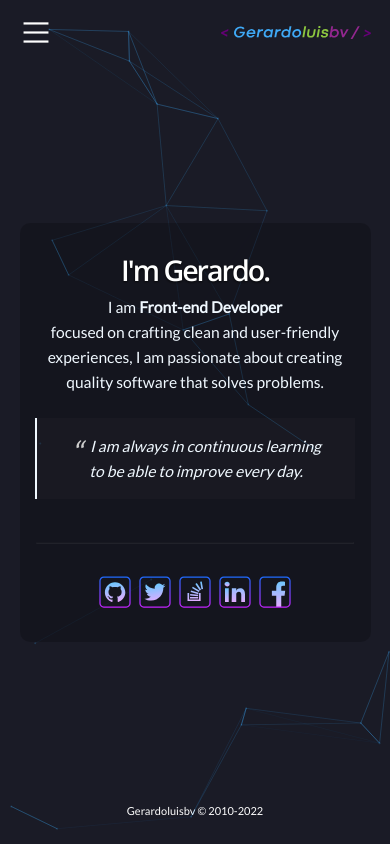
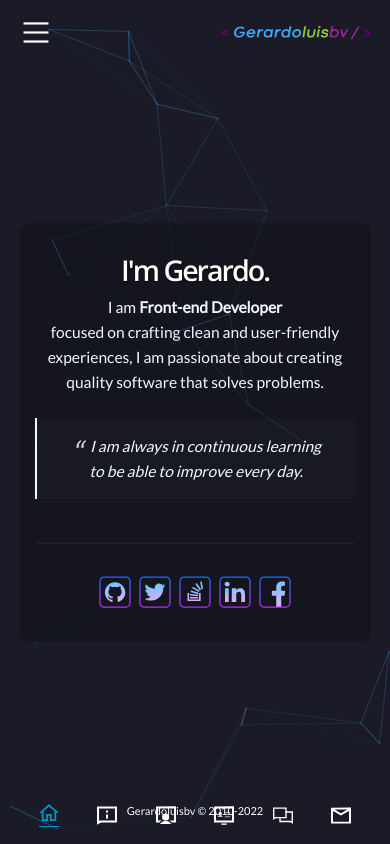
Before and after one commit to gerardoluisbv/portafolio-glbv, a React (Create React App) app: page / in a window 390 px wide. Built offline with nearby package versions, Linux system fonts and the light colour scheme; a web font is replaced by a local one.

Commit message:
iconos svg para los links menu interacivo responsive

```diff
--- /dev/null
+++ b/src/components/ui/BottomNavigation.js
@@ -0,0 +1,155 @@
+import React from 'react'
+
+
+
+import {  NavLink  } from "react-router-dom";
+
+import styled from 'styled-components';
+import IconHomeSvg from '../../icons/IconHomeSvg';
+import IconAbout from '../../icons/IconAbout';
+import IconResume from '../../icons/IconResume';
+import IconWorks from '../../icons/IconWorks';
+import IconTestimonials from '../../icons/IconTestimonials';
+import IconContact from '../../icons/IconContact';
+
+
+
+
+const StyledLink = styled(NavLink)`
+
+svg {
+    fill:#FFF;
+
+  }
+
+    width:20px;
+    display:flex;
+    justify-content:center;
+
+  &.active {
+    color: #0093d3;
+
+
+
+    svg {
+        fill:#0093d3;
+        padding-bottom:5px;
+        border-bottom: 1px solid #0093d3;
+
+      }
+  }
+
+
+
+
+
+`;
+
+const Main = styled.div`
+    position:absolute;
+    display: flex;
+    flex-direction: row;
+    justify-content: center;
+    width: 100%;
+    bottom: 2%;
+    z-index:2;
+
+
+`;
+
+const Content = styled.div`
+
+    display: flex;
+    flex-direction: row;
+    justify-content: flex-end;
+    width: 90%;
+
+
+
+`;
+
+const NavBottom = styled.div`
+
+    display: flex;
+    flex-direction: row;
+    justify-content: space-around;
+    width: 100%;
+
+
+
+    @media (min-width: 990px) and (max-width: 1600px) {
+        flex-direction: column;
+        justify-content: flex-end;
+        align-items:end;
+
+    }
+
+
+
+
+`;
+
+
+
+const BottomNavigation = () => {
+  return (
+    <Main>
+        <Content>
+
+            <NavBottom>
+                <StyledLink to="/" >
+
+                    <IconHomeSvg color= { '#FFF' } />
+
+                </StyledLink>
+
+
+                    <StyledLink to="/about" >
+                        <IconAbout />
+                    </StyledLink>
+
+
+                    <StyledLink
+
+                        to="/works"
+                    >
+
+                       <IconWorks />
+
+                    </StyledLink>
+
+
+                    <StyledLink
+
+                        to="/resume"
+                    >
+                      <IconResume />
+                    </StyledLink>
+
+
+                    <StyledLink
+
+                        to="/testimonials"
+                    >
+                       <IconTestimonials/>
+                    </StyledLink>
+
+
+                    <StyledLink
+
+                        to="/contact"
+                    >
+                       <IconContact/>
+                    </StyledLink>
+
+
+
+                </NavBottom>
+
+        </Content>
+
+    </Main>
+  )
+}
+
+export default BottomNavigation;
--- a/src/components/ui/Navbar.css
+++ b/src/components/ui/Navbar.css
@@ -8,8 +8,7 @@
     justify-content: center;
     align-items: center;
     transform: translateZ(0);
-    z-index: 900;
-
+    z-index: 902;
 
   }
 
@@ -28,6 +27,7 @@
   /* el menu entero que se despliega cuando haces click en el menu hamburguesa */
 
   .nav-menu {
+    position: relative;
     box-shadow: 6px 0 15px rgb(0 0 0 / 20%);
 
     left: -100%;
@@ -37,19 +37,22 @@
 
     width: 100%;
     height: 100%;
-    position: fixed;
+
     top: 0;
     bottom: 0;
-    z-index: 820;
+
     overflow-y: auto;
     background-color: #1a1b26;
     transition: 0.25s ease-out;
     color: aliceblue;
+    z-index: 903;
   }
 
   .nav-menu.active {
+
     left: 0;
     transition: 500ms;
+
   }
 
   /* cada icono del menu que se despliega */
--- /dev/null
+++ b/src/icons/IconAbout.js
@@ -0,0 +1,9 @@
+import React from 'react'
+
+const IconAbout = () => {
+  return (
+    <svg id="Capa_7" data-name="Capa 7" xmlns="http://www.w3.org/2000/svg" viewBox="0 0 14.74 13.46"><path d="M39.36,24.74H37.89l-13.26.05h0V38.2l2.94-1.68H39.36V24.74ZM37.89,35.05H27l-.86.45V26.21H37.89Zm-5.15-7.37v1.47H31.26V27.68Zm0,2.95v2.94H31.26V30.63Z" transform="translate(-24.63 -24.74)"/></svg>
+  )
+}
+
+export default IconAbout
--- /dev/null
+++ b/src/icons/IconContact.jsx
@@ -0,0 +1,9 @@
+import React from 'react'
+
+const IconContact = () => {
+  return (
+    <svg xmlns="http://www.w3.org/2000/svg" viewBox="0 0 14.74 11.79"><g id="Capa_15" data-name="Capa 15"><path d="M34.26,27.64,21,27.7V39.43H35.73V27.64Zm-1.2,1.48-4.69,2.72-4.7-2.72ZM34.26,38H22.47V30.14l5.88,3.4h0l5.89-3.4Z" transform="translate(-20.99 -27.64)"/></g></svg>
+  )
+}
+
+export default IconContact
--- /dev/null
+++ b/src/icons/IconHomeSvg.js
@@ -0,0 +1,9 @@
+import React from 'react'
+
+const IconHomeSvg = ( { color = '#FFF' } ) => {
+  return (
+    <svg id="Capa_9" data-name="Capa 9" xmlns="http://www.w3.org/2000/svg" viewBox="0 0 23 19.76"><path d="M32,20.7,20.49,31.06h3.14v9.41H31V34.19H33v6.28h7.32V31.06H43.5Zm6.28,17.67H35.13V32.1H28.86v6.27H25.72v-9.2L32,23.53l6.28,5.64Z" transform="translate(-20.49 -20.7)"/></svg>
+  )
+}
+
+export default IconHomeSvg
--- /dev/null
+++ b/src/icons/IconResume.js
@@ -0,0 +1,9 @@
+import React from 'react'
+
+const IconResume = () => {
+  return (
+    <svg xmlns="http://www.w3.org/2000/svg" viewBox="0 0 14.74 13.54"><g id="Capa_10" data-name="Capa 10"><circle cx="4.63" cy="5.31" r="1.22" strokeLinecap="round" strokeMiterlimit="10" strokeWidth="0.5"/><path d="M23.7,36.74a1.28,1.28,0,0,1,.14-.21,2.21,2.21,0,0,1,3.57,0,1.28,1.28,0,0,1,.14.21" transform="translate(-20.99 -29.04)" strokeLinecap="round" strokeMiterlimit="10" strokeWidth="0.5"/><rect x="8.01" y="7.47" width="4.03" height="0.48"/><rect x="5.36" y="12.58" width="4.03" height="0.96"/><rect x="8.01" y="5.78" width="4.03" height="0.48"/><rect x="8.01" y="4.09" width="4.03" height="0.48"/><path d="M21,40.82H35.73V29H34.26L21,29.09h0m1.48,1.42H34.26v8.84H22.47" transform="translate(-20.99 -29.04)"/></g></svg>
+    )
+}
+
+export default IconResume
--- /dev/null
+++ b/src/icons/IconTestimonials.jsx
@@ -0,0 +1,9 @@
+import React from 'react'
+
+const IconTestimonials = () => {
+  return (
+    <svg xmlns="http://www.w3.org/2000/svg" viewBox="0 0 21.57 17.57"><g id="Capa_13" data-name="Capa 13"><path d="M34.26,28.2,21,28.25V41.66l3-1.68H35.73V28.2Zm0,10.31H23.33l-.86.45V29.67H34.26Z" transform="translate(-20.99 -28.2)"/><path d="M42.55,32.36l-6.82,0H34.26v1.46h6.81v9.29l-.86-.46H29.29v-4.1H27.82v5.58H39.61l3,1.68Z" transform="translate(-20.99 -28.2)"/></g></svg>
+  )
+}
+
+export default IconTestimonials
--- /dev/null
+++ b/src/icons/IconWorks.js
@@ -0,0 +1,9 @@
+import React from 'react'
+
+const IconWorks = () => {
+  return (
+    <svg xmlns="http://www.w3.org/2000/svg" viewBox="0 0 14.74 13.52"><g id="Capa_11" data-name="Capa 11"><circle cx="7.1" cy="7.82" r="2.65"  strokeLinecap="round" strokeMiterlimit="10"/><path d="M23.91,42.06a3.38,3.38,0,0,1,.3-.47,4.82,4.82,0,0,1,7.77,0,3.38,3.38,0,0,1,.3.47" transform="translate(-20.99 -29.04)" strokeLinecap="round" strokeMiterlimit="10"/><path d="M34.26,29,21,29.09V40.82h2.52a5.55,5.55,0,0,1,1.82-1.47H22.47V30.51H34.26v8.84H30.78a5.69,5.69,0,0,1,1.83,1.47h3.12V29Z" transform="translate(-20.99 -29.04)"/></g></svg>
+  )
+}
+
+export default IconWorks
--- a/src/routers/AppRoutes.js
+++ b/src/routers/AppRoutes.js
@@ -11,6 +11,7 @@
 import Resume from '../components/Resume';
 import Testimonials from '../components/Testimonials';
 import Contact from '../components/Contact';
+import BottomNavigation from '../components/ui/BottomNavigation';
 
 
 
@@ -20,7 +21,7 @@
          <BrowserRouter>
 
             <Navbar />
-
+            <BottomNavigation />
                     <Routes>
                         <Route  path="about" element={<About />}/>
                         <Route  path="works" element={<Works />}/>
@@ -28,9 +29,10 @@
                         <Route  path="testimonials" element={<Testimonials />}/>
                         <Route  path="contact" element={<Contact />}/>
                         <Route path="/*" element={<Home />} />
+
                     </Routes>
 
-                </BrowserRouter>
+            </BrowserRouter>
 
             <Footer/>
         </>
```
Also changed, not shown: src/icons/icon-home2.svg (added).
